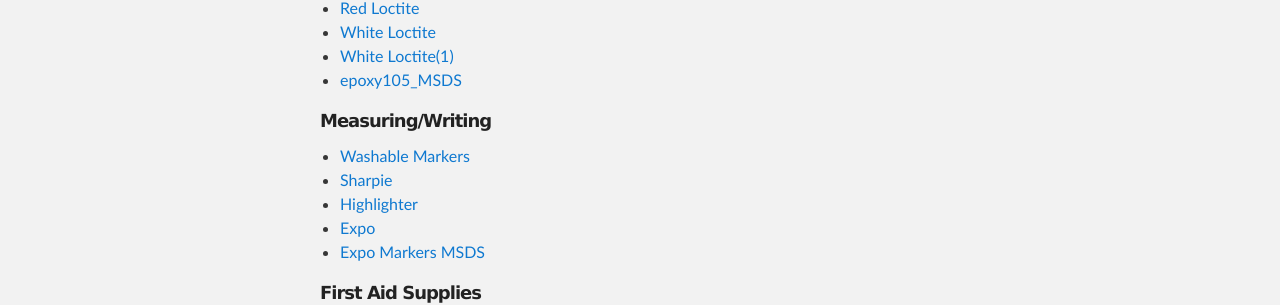
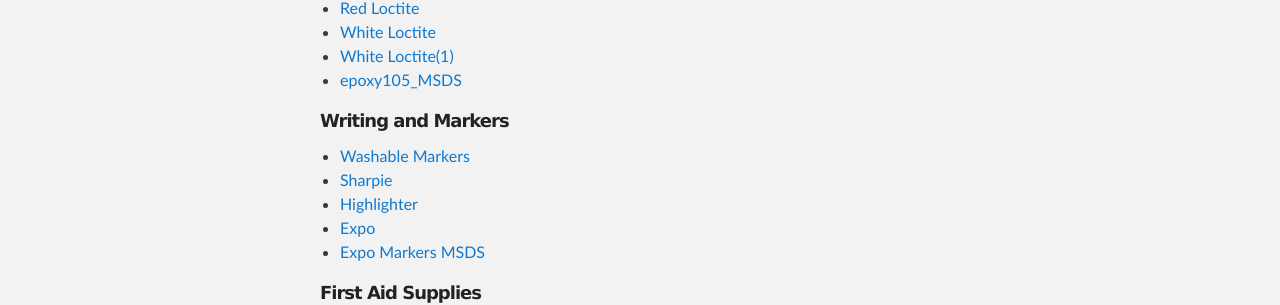
Before and after one commit to FRC900/ZebraSafeSite, a Jekyll site: the page built from index.md, in a window 1280 px wide and 900 px high, scrolled down 7120 px. Shown: the part 334-639 px from the top of the window. Built offline with Jekyll 4.4.1, drawn with Linux system fonts in a browser that asks for light colours.

Commit message:
Update index.md

```diff
--- a/index.md
+++ b/index.md
@@ -63,7 +63,7 @@ The following are links to MSDS Documents for items in our pit:
 *   [White Loctite(1)](../assets/msds/White Loctite(1).pdf)
 *   [epoxy105_MSDS](../assets/msds/epoxy105_MSDS.pdf)
 
-##### Measuring/Writing
+##### Writing and Markers
 
 *   [Washable Markers](../assets/msds/Washable Markers.pdf)
 *   [Sharpie](../assets/msds/Sharpie.PDF)
```
